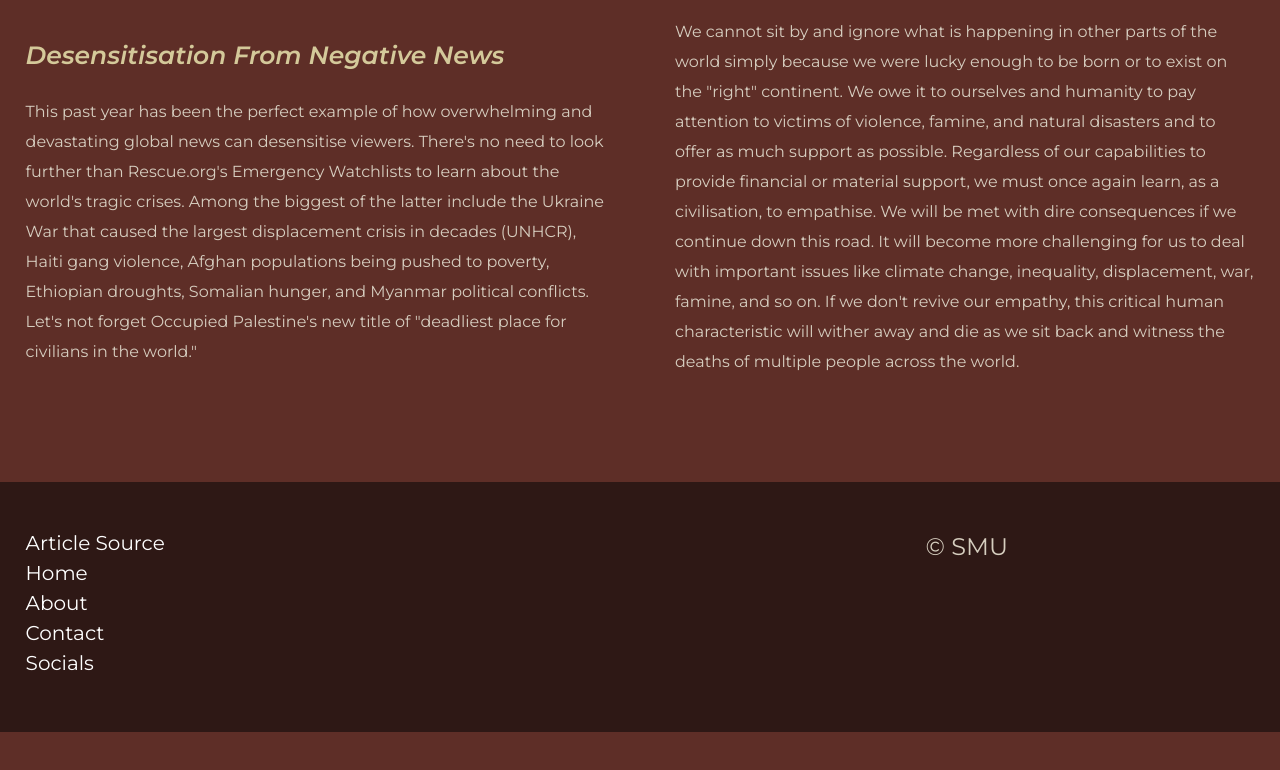
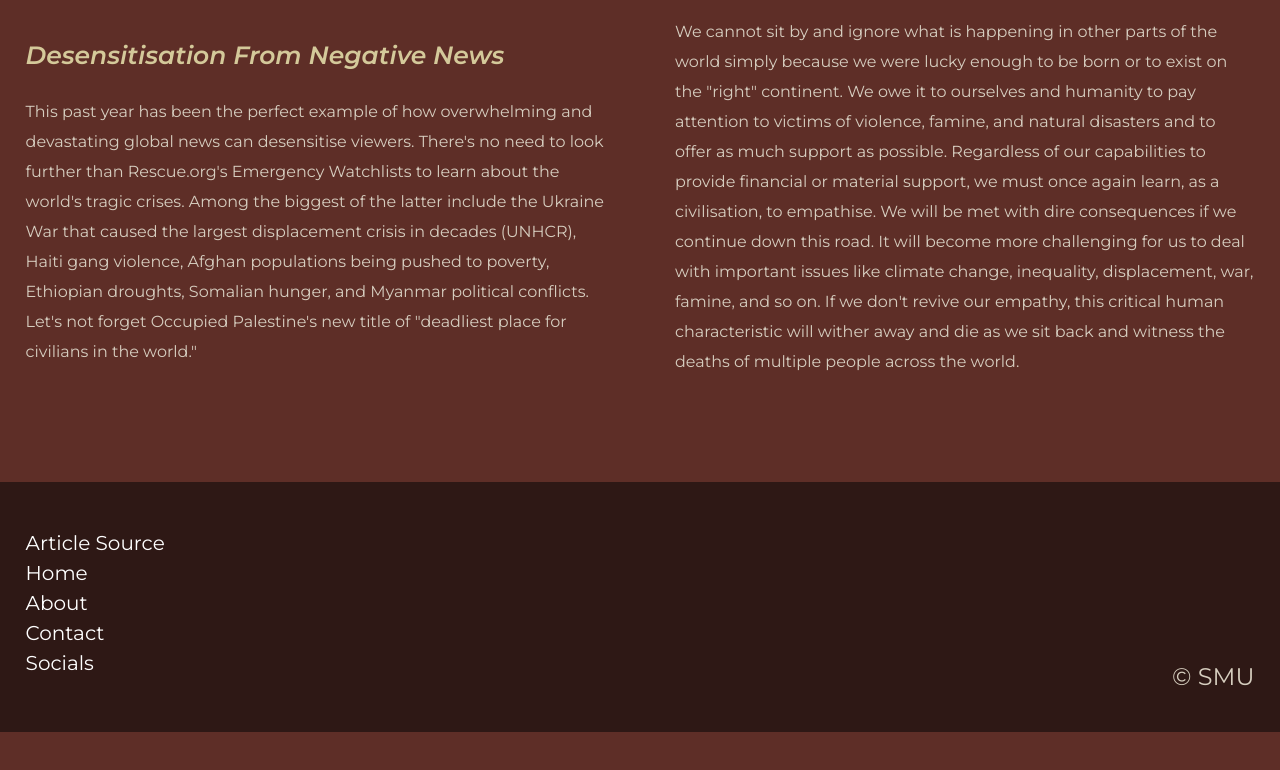
Before and after one commit to buttermilkcookie/Project-2, a plain HTML site: page index.html in a window 1280 px wide. Shown: the part 2364-3134 px from the top of the page. Drawn offline with Linux system fonts and the light colour scheme.

Commit message:
Refactor footer styles for layout adjustments
Adjusted footer styles for improved layout and positioning.

```diff
--- a/style.css
+++ b/style.css
@@ -98,15 +98,13 @@ h3{
 }
 
 footer {
+  position: relative;
   width: 100%;
   height: 250px;
-  justify-content: space-between;
-  align-items: center;
   background-color: #2e1815;
   color: white;
   margin-top: 90px;
   padding-top: 50px;
-
 }
 
 footer a {
@@ -123,7 +121,7 @@ footer a:hover {
 
 .footer-stuff {
   width: 100%;
-  padding: 0 2vw;   /* matches articletext margins */
+  padding: 0 2vw;
   margin: 0 auto;
   display: flex;
   justify-content: space-between;
@@ -143,9 +141,13 @@ footer a:hover {
 }
 
 .copyright {
+  position: absolute;
+  right: 2vw;
+  bottom: 20px;
+  text-align: right;
+  color: #d6cebf;
   font-size: 1rem;
-  text-align: center;
-  color: #d6cebf;
+  display: block;
 }
 
 @media only screen and (max-width: 480px) {
```
